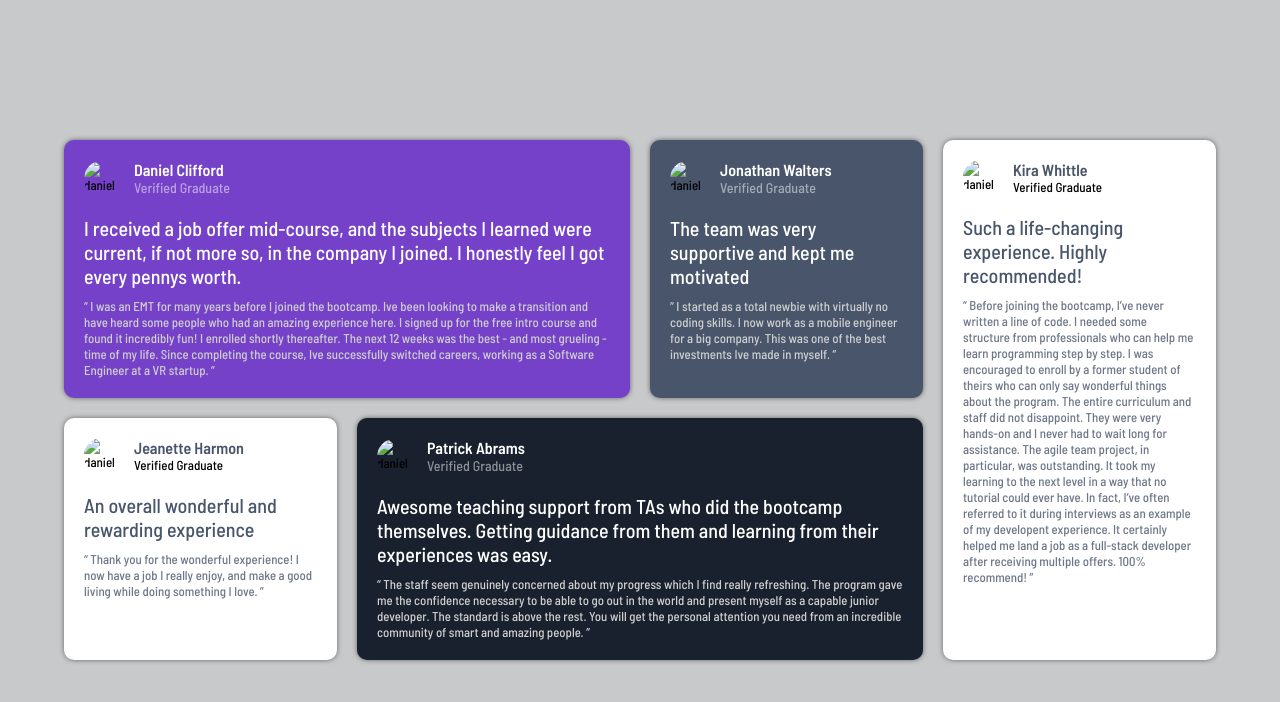
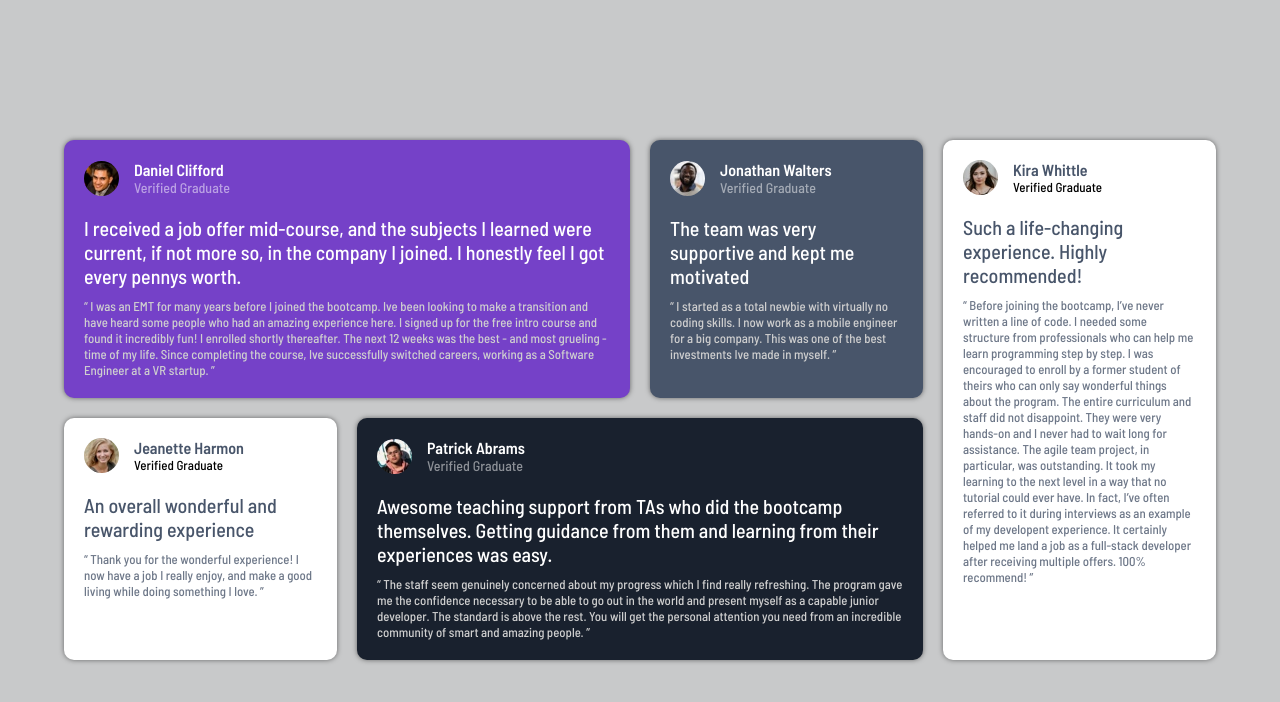
Before and after one commit to ritik48/Layouting-Testimonial-Card-Using-Grid, a plain HTML site: page index.html in a window 1280 px wide. Drawn offline with Linux system fonts and the light colour scheme.

Commit message:
Update index.html

```diff
--- a/index.html
+++ b/index.html
@@ -17,7 +17,7 @@
   <div class="grid-container">
     <div class="container">
       <div class="header">
-        <img src="/Testimonials-grid-section/images/image-daniel.jpg" alt="daniel" class="image">
+        <img src="./images/image-daniel.jpg" alt="daniel" class="image">
         <div class="name-status">
           <h3>Daniel Clifford</h3>
           <p>Verified Graduate</p>
@@ -35,7 +35,7 @@
     </div>
     <div class="container">
       <div class="header">
-        <img src="/Testimonials-grid-section/images/image-jonathan.jpg" alt="daniel" class="image">
+        <img src="./images/image-jonathan.jpg" alt="daniel" class="image">
         <div class="name-status">
           <h3>Jonathan Walters</h3>
           <p>Verified Graduate</p>
@@ -49,7 +49,7 @@
     </div>
     <div class="container">
       <div class="header">
-        <img src="/Testimonials-grid-section/images/image-jeanette.jpg" alt="daniel" class="image">
+        <img src="./images/image-jeanette.jpg" alt="daniel" class="image">
         <div class="name-status">
           <h3>Jeanette Harmon</h3>
           <p>Verified Graduate</p>
@@ -63,7 +63,7 @@
     </div>
     <div class="container">
       <div class="header">
-        <img src="/Testimonials-grid-section/images/image-patrick.jpg" alt="daniel" class="image">
+        <img src="./images/image-patrick.jpg" alt="daniel" class="image">
         <div class="name-status">
           <h3>Patrick Abrams</h3>
           <p>Verified Graduate</p>
@@ -80,7 +80,7 @@
     </div>
     <div class="container">
       <div class="header">
-        <img src="/Testimonials-grid-section/images/image-kira.jpg" alt="daniel" class="image">
+        <img src="./images/image-kira.jpg" alt="daniel" class="image">
         <div class="name-status">
           <h3>Kira Whittle</h3>
           <p>Verified Graduate</p>
```
